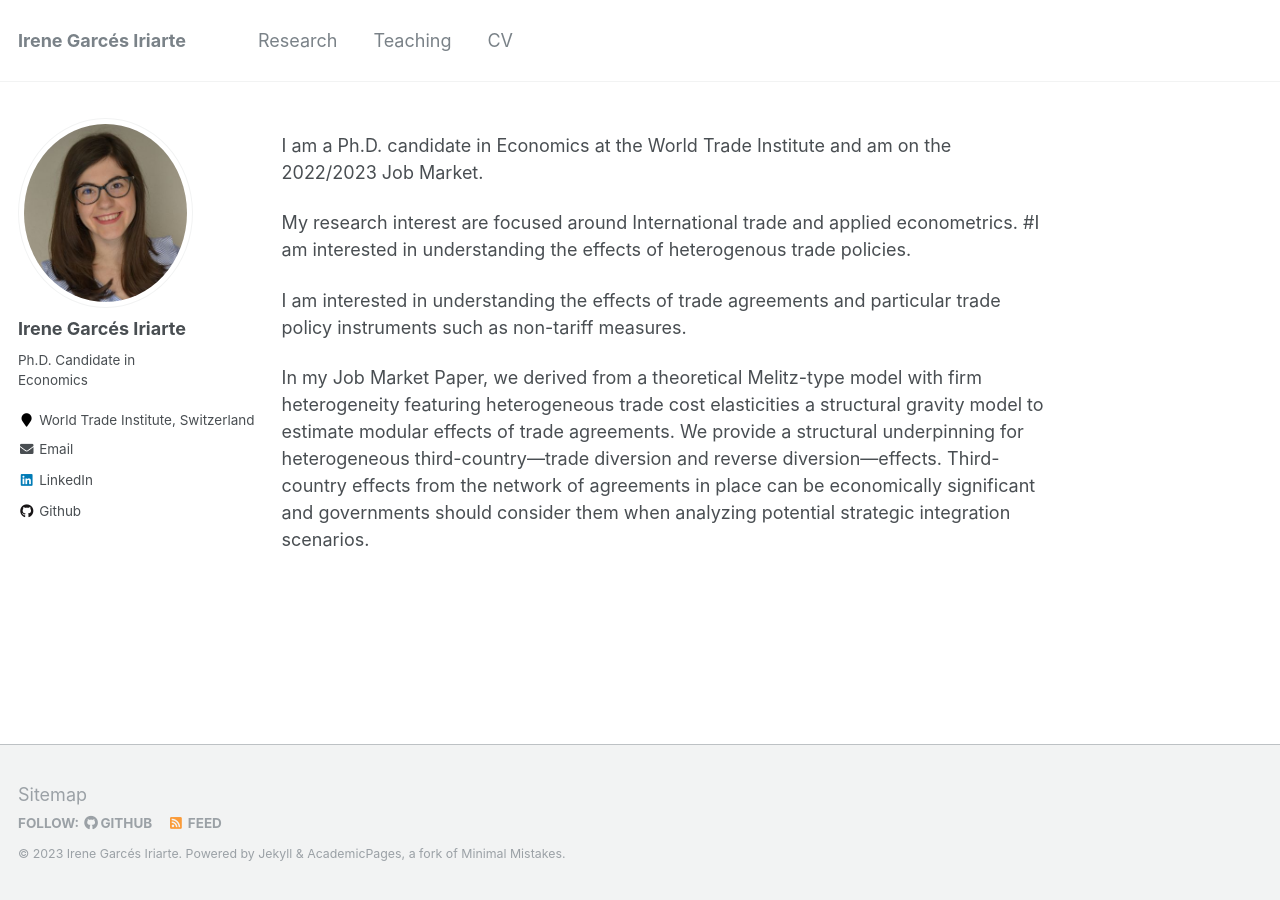
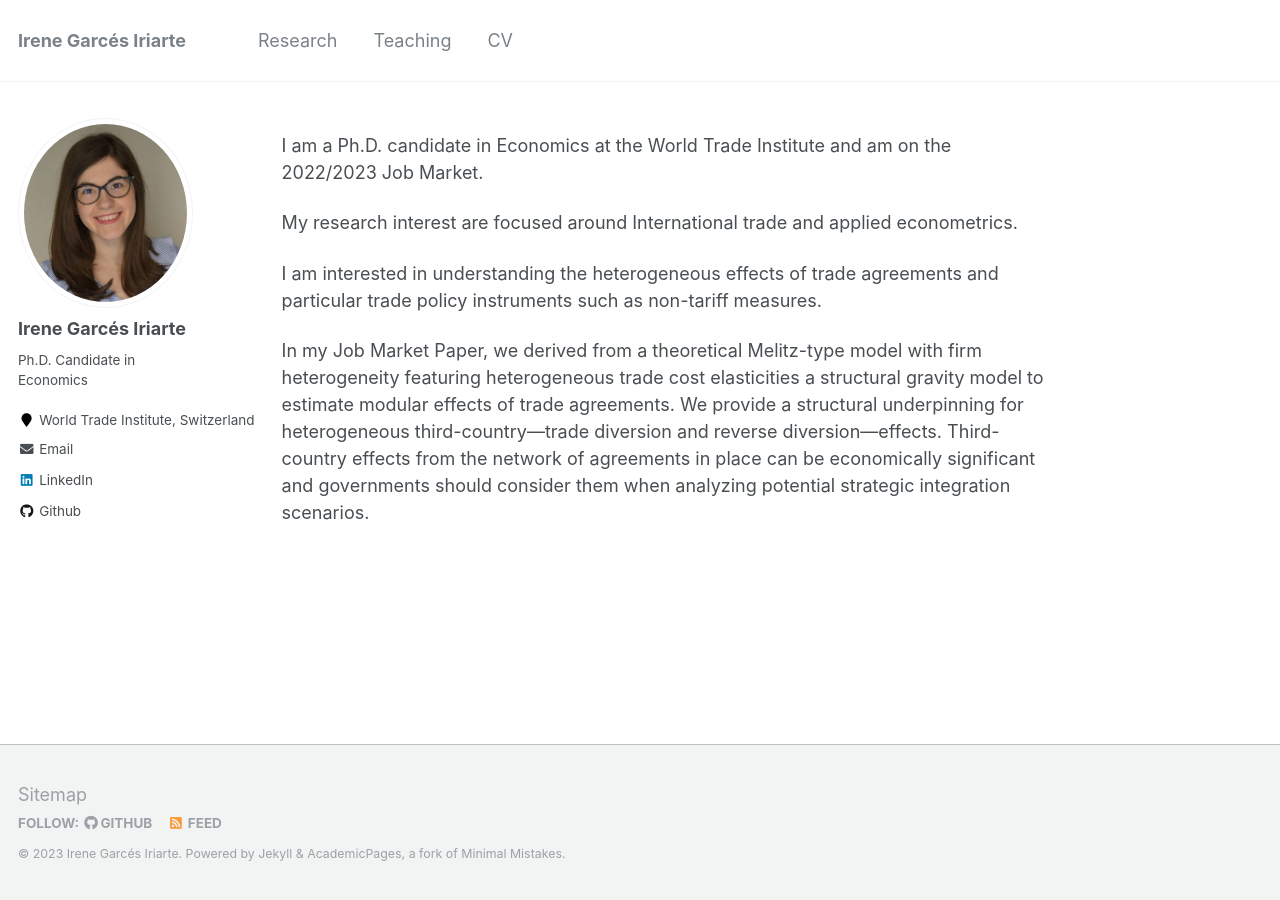
Before and after one commit to IreneGarces/irenegarces.github.io, a Jekyll site: the page built from _pages/about.md, in a window 1280 px wide. Built offline with Jekyll 4.4.1, drawn with Linux system fonts in a browser that asks for light colours.

Commit message:
Update about.md

```diff
--- a/_pages/about.md
+++ b/_pages/about.md
@@ -11,8 +11,7 @@ redirect_from:
 I am a Ph.D. candidate in Economics at the World Trade Institute and am on the 2022/2023 Job Market.
 
 My research interest are focused around International trade and applied econometrics.
-#I am interested in understanding the effects of heterogenous trade policies.
 
-I am interested in understanding the effects of trade agreements and particular trade policy instruments such as non-tariff measures.
+I am interested in understanding the heterogeneous effects of trade agreements and particular trade policy instruments such as non-tariff measures.
 
 In my Job Market Paper, we derived from a theoretical Melitz-type model with firm heterogeneity featuring heterogeneous trade cost elasticities a structural gravity model to estimate modular effects of trade agreements. We provide a structural underpinning for heterogeneous third-country—trade diversion and reverse diversion—effects. Third-country effects from the network of agreements in place can be economically significant and governments should consider them when analyzing potential strategic integration scenarios.
```
